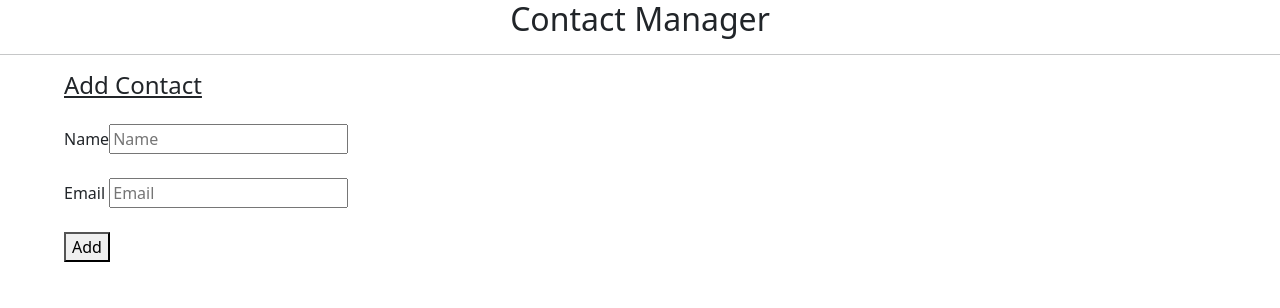
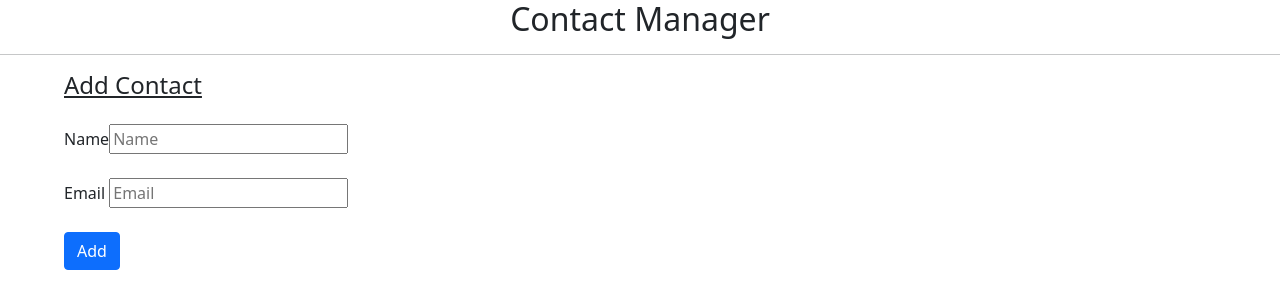
Before and after one commit to Moonijaz/React-js, a React (Vite) app in the folder Contact-manager/: page / in a window 1280 px wide. Shown: the top 308 px of the page. Built offline with nearby package versions, Linux system fonts and the light colour scheme.

Commit message:
add button

```diff
--- a/Contact-manager/src/Components/AddContact.jsx
+++ b/Contact-manager/src/Components/AddContact.jsx
@@ -10,7 +10,7 @@ export default class AddContact extends React.Component{
                     <div className="field">
                         <label className="lable">Name</label><input type="text"  name="Name" placeholder="Name" /> <br></br><br></br>
                         <label className="lable">Email</label> <input type="text"  name="Email" placeholder="Email" /> <br></br><br></br>
-                        <button className="ui-button-blue">Add</button>
+                        <button class="btn btn-primary" type="submit">Add</button>
                     </div>
                 </form>
             </div>
```
